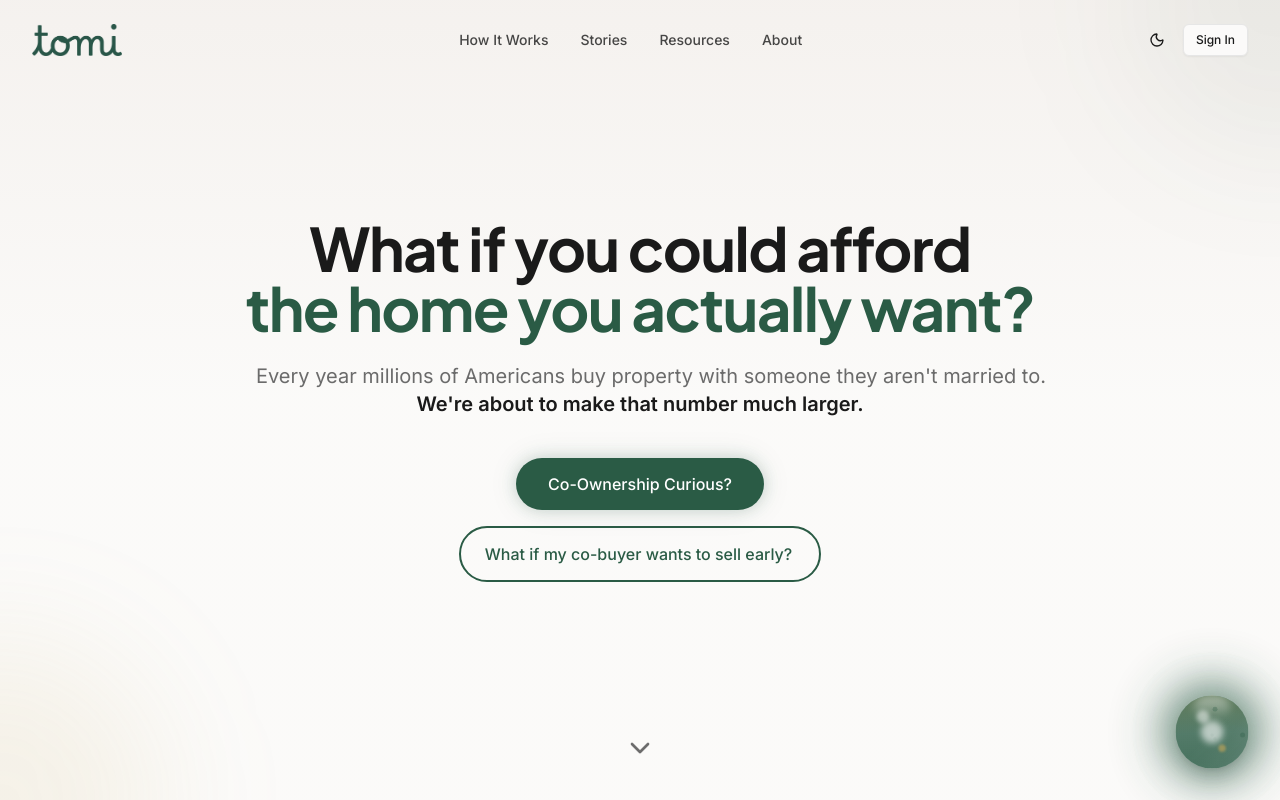
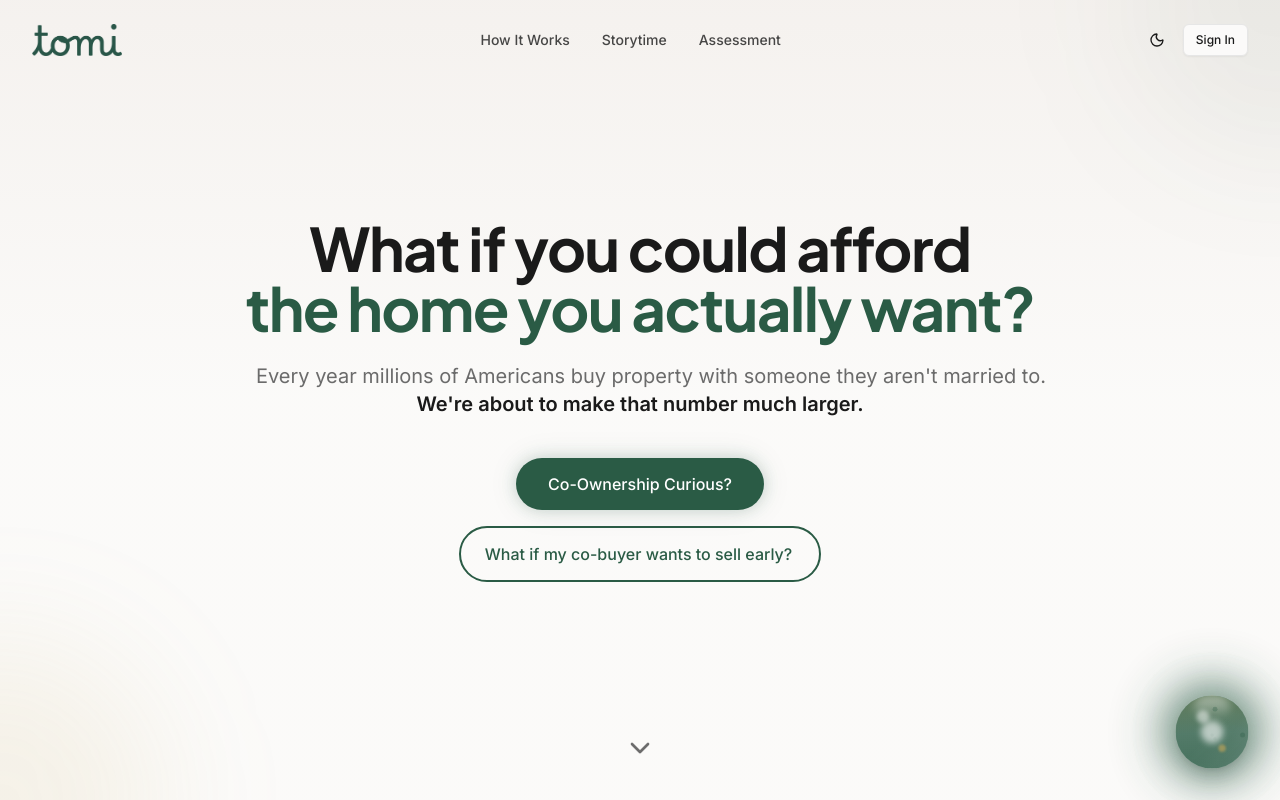
Before and after one commit to Cincinnati-Associates/tomi_app, a Next.js app: page / in a window 1280 px wide. Shown: the top 800 px of the page. Built offline with nearby package versions, Linux system fonts and the light colour scheme; no server answers; the database is empty.

Commit message:
fix: Update navbar links for new pages
- Stories → Storytime (links to /co-ownership-history)
- Resources → Assessment (links to /assessment)
- Removed About link (suppressed for now)

Co-Authored-By: Claude Opus 4.5 <noreply@anthropic.com>

```diff
--- a/src/components/layout/Navbar.tsx
+++ b/src/components/layout/Navbar.tsx
@@ -14,9 +14,8 @@ import { cn } from "@/lib/utils";
 
 const navLinks = [
   { href: "/how-it-works", label: "How It Works" },
-  { href: "/stories", label: "Stories" },
-  { href: "/resources", label: "Resources" },
-  { href: "/about", label: "About" },
+  { href: "/co-ownership-history", label: "Storytime" },
+  { href: "/assessment", label: "Assessment" },
 ];
 
 export function Navbar() {
```
